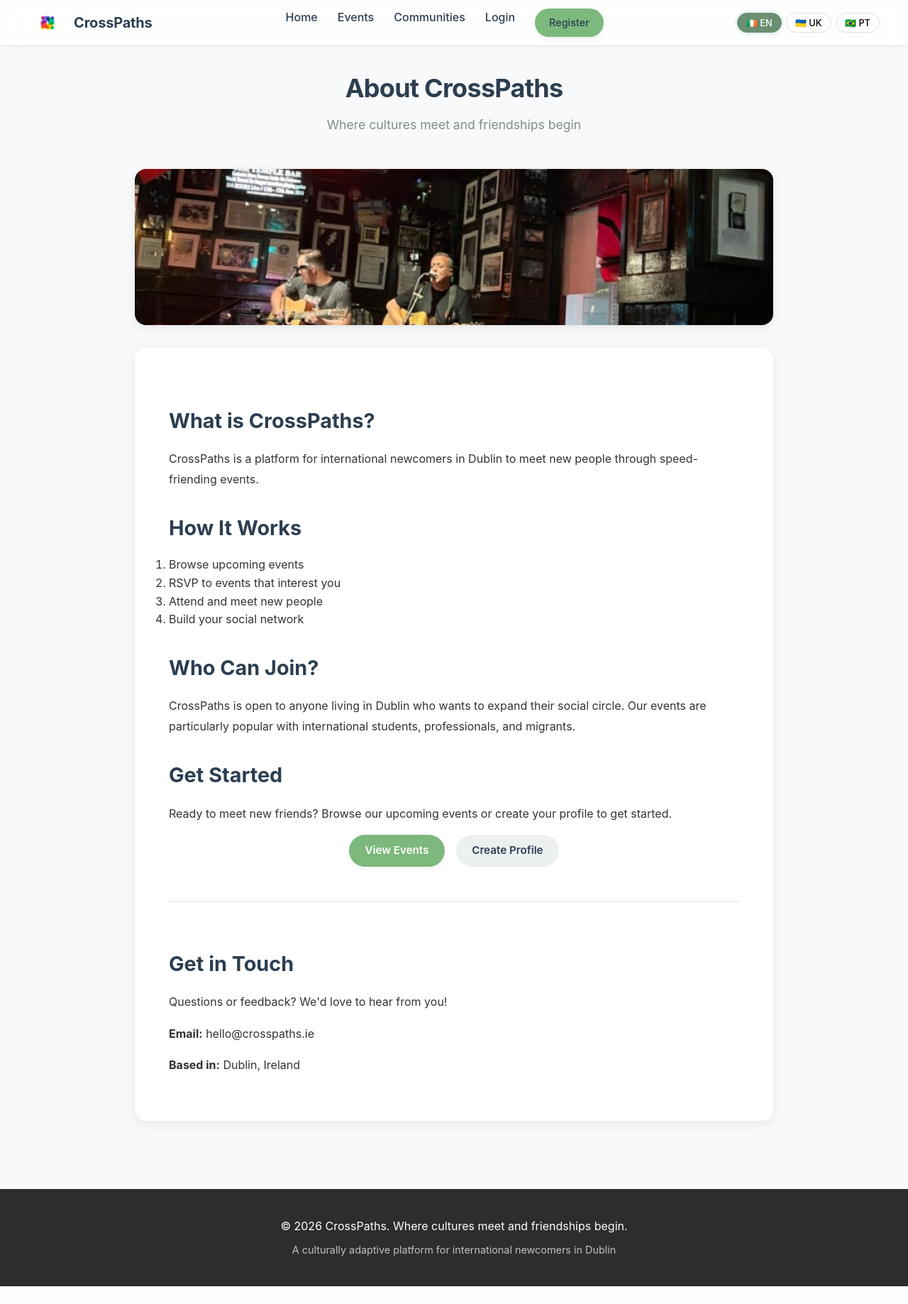
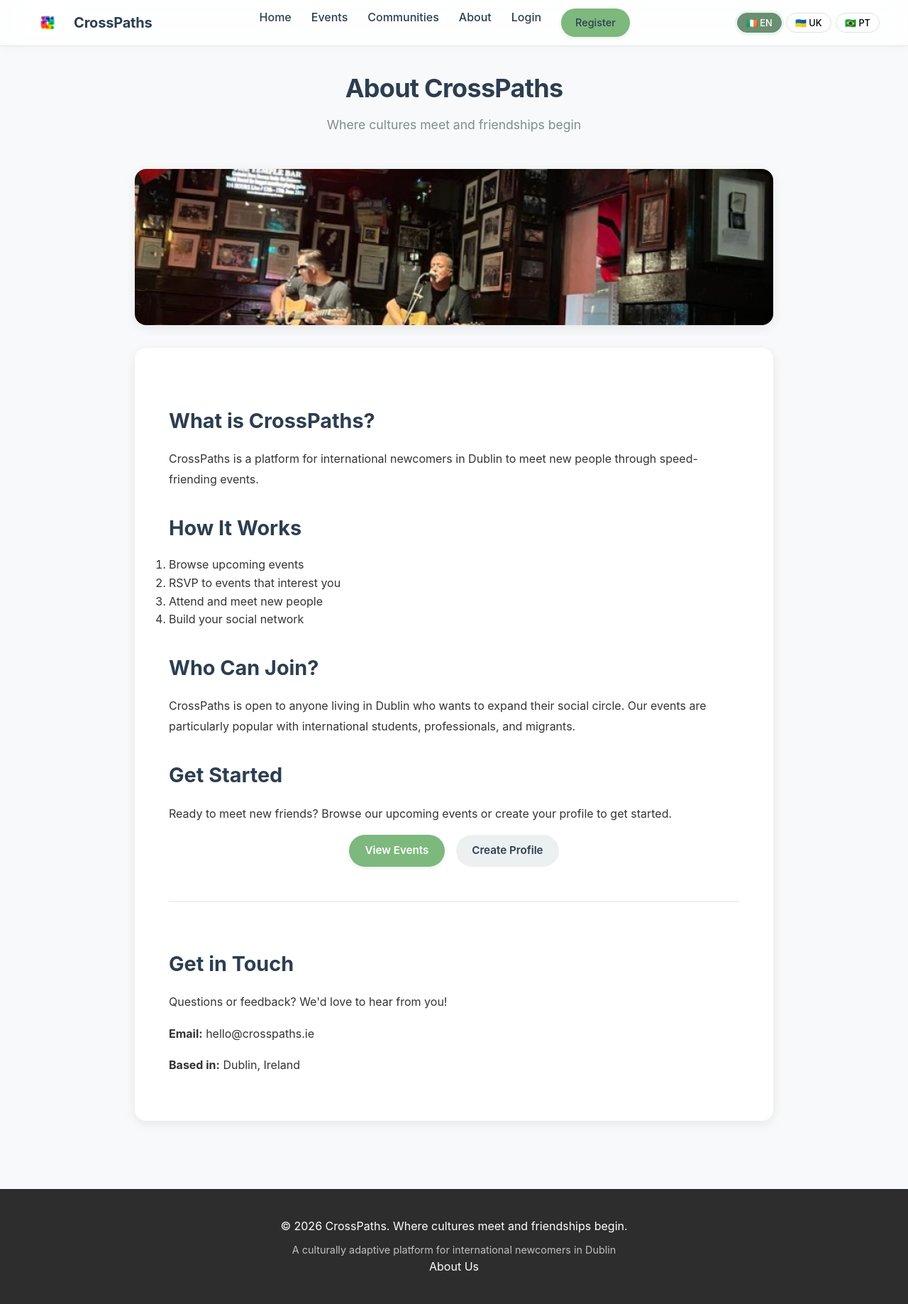
Before and after one commit to Y-A-N-C-H-A-2/SDEV_Project, a Flask app: page /about in a window 1280 px wide. Shown: the whole page at 71% size. Before the commit the page ends 1812 px from the top, so only its background shows below. Run offline with Flask 3, Linux system fonts and the light colour scheme; some libraries are stand-ins or nearby versions.

Commit message:
Link About page from navigation and footer

```diff
--- a/app/templates/base.html
+++ b/app/templates/base.html
@@ -28,6 +28,7 @@
                 <li><a href="{{ url_for('main.index') }}">{{ _('Home') }}</a></li>
                 <li><a href="{{ url_for('main.events') }}">{{ _('Events') }}</a></li>
                 <li><a href="{{ url_for('main.communities') }}">{{ _('Communities') }}</a></li>
+                <li><a href="{{ url_for('main.about') }}">{{ _('About') }}</a></li>
                 {% if current_user.is_authenticated %}
                 <li><a href="{{ url_for('main.create_event') }}">{{ _('Create Event') }}</a></li>
                 <li><a href="{{ url_for('main.profile') }}">{{ _('Profile') }}</a></li>
@@ -91,6 +92,9 @@
             <p class="footer-credits">
                 {{ _('A culturally adaptive platform for international newcomers in Dublin') }}
             </p>
+            <p class="footer-links">
+                <a href="{{ url_for('main.about') }}">{{ _('About Us') }}</a>
+            </p>
         </div>
     </footer>
 
```
